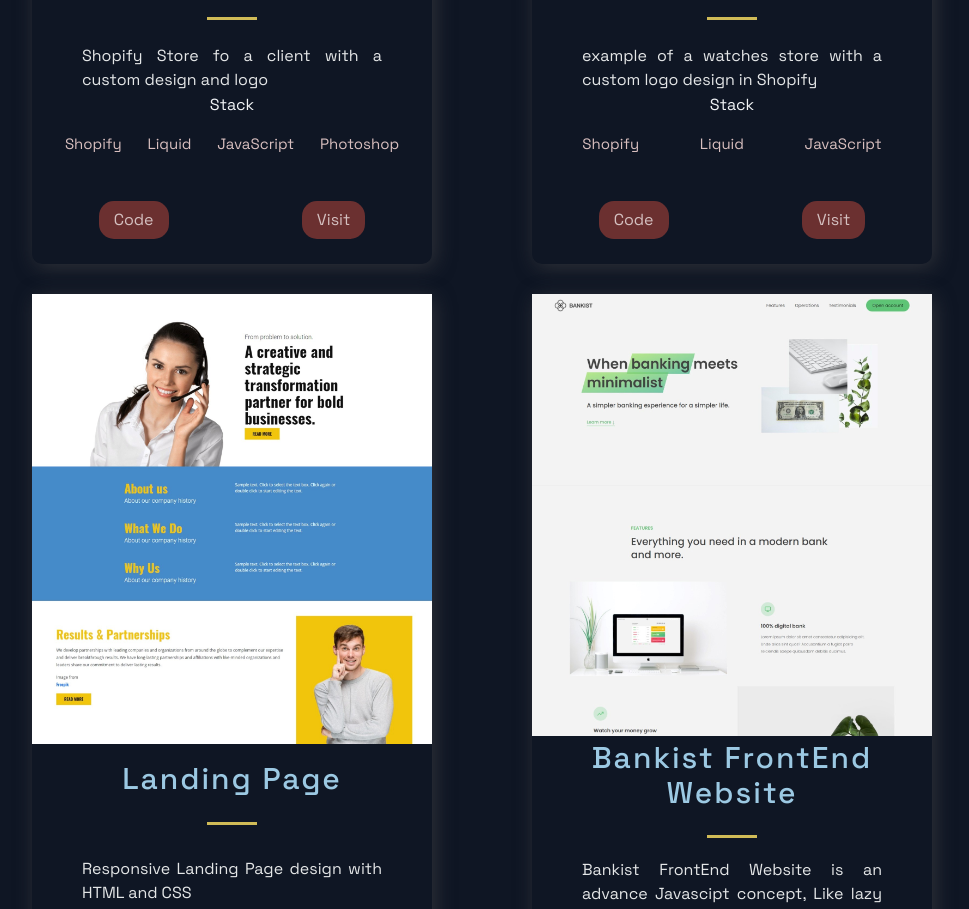
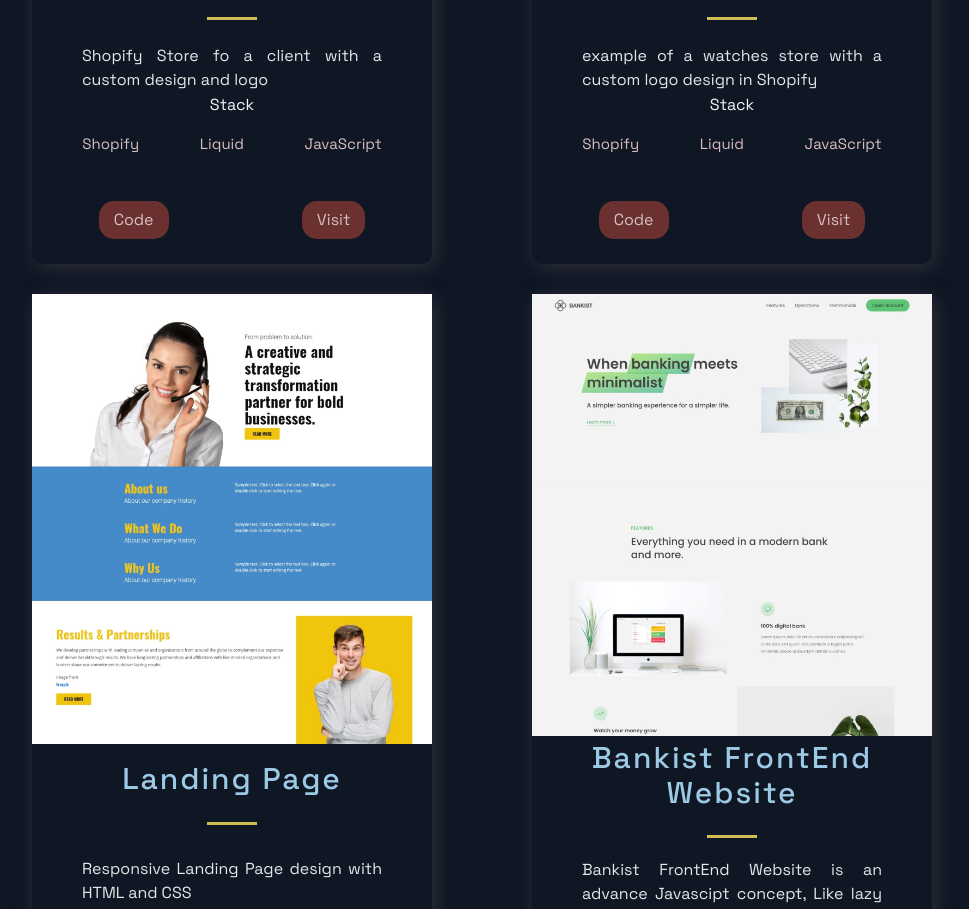
Before and after one commit to ahmedezzaouia/My_Protfolio, a Next.js app: page / in a window 1280 px wide. Shown: the part 1380-2289 px from the top of the page, without its empty margins (158-1127 px from the left). Built offline with nearby package versions, Linux system fonts and the light colour scheme.

Commit message:
fix scrolling

```diff
--- a/src/constants/constants.js
+++ b/src/constants/constants.js
@@ -3,7 +3,7 @@ export const projects = [
     title: "Shopify Store for a client ",
     description: "Shopify Store fo a client with a custom design and logo ",
     image: "/images/soukakech.png",
-    tags: ["Shopify", "Liquid", "JavaScript", "Photoshop"],
+    tags: ["Shopify", "Liquid", "JavaScript"],
     source:
       "https://photos.google.com/share/AF1QipNVH-vqQIY2MEgtjg5hZBw2WZIMmuUHjWAX36f5-LufNHoKmtvZO0DSZe5-wUZkMQ/photo/AF1QipMZ42TiXgGjYOeZWQKuvECTCq1pPnNuNVI0ML6K?key=VE81TlpKaGFqX3hacHhYZXhtYUsxbVEtR3gwOC13",
     visit:
```
